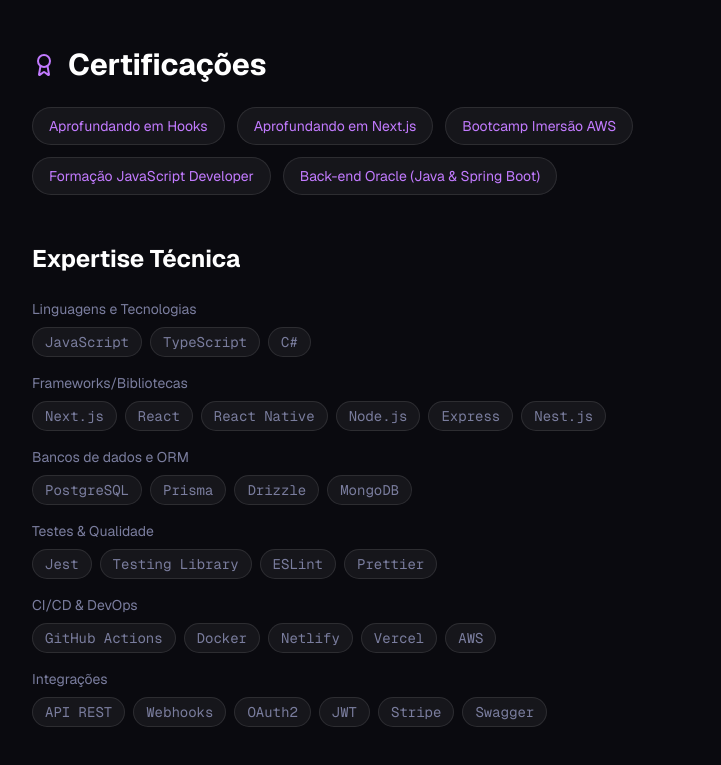
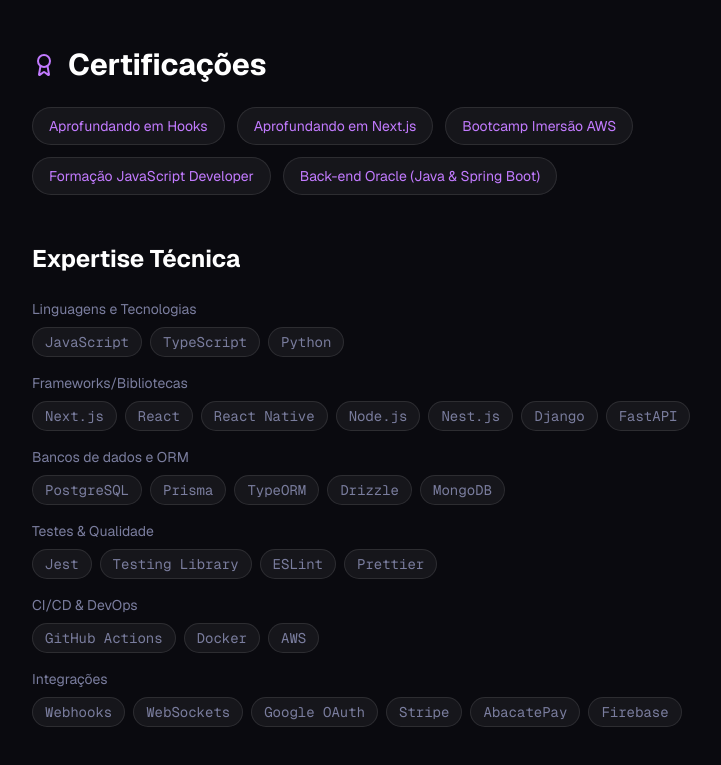
Before and after one commit to Gildaciolopes/interactive-portfolio, a Next.js app: page /about in a window 1280 px wide. Shown: the part 2613-3378 px from the top of the page, without its empty margins (380-1101 px from the left). Built offline with nearby package versions, Linux system fonts and the light colour scheme.

Commit message:
refactor: update technology stack in AboutPage to include Python, Django, FastAPI, and remove outdated entries

```diff
--- a/app/about/page.tsx
+++ b/app/about/page.tsx
@@ -632,7 +632,7 @@ export default function AboutPage() {
                           : "Languages & Technologies"}
                       </h4>
                       <div className="flex flex-wrap gap-2">
-                        {["JavaScript", "TypeScript", "C#"].map((tech) => (
+                        {["JavaScript", "TypeScript", "Python"].map((tech) => (
                           <code
                             key={tech}
                             className="px-3 py-1 bg-white/5 border border-white/10 rounded-full text-sm text-muted-foreground hover:border-purple-500/50 hover:text-purple-300 transition-colors"
@@ -652,8 +652,9 @@ export default function AboutPage() {
                           "React",
                           "React Native",
                           "Node.js",
-                          "Express",
                           "Nest.js",
+                          "Django",
+                          "FastAPI",
                         ].map((tech) => (
                           <code
                             key={tech}
@@ -671,16 +672,21 @@ export default function AboutPage() {
                           : "Databases & ORM"}
                       </h4>
                       <div className="flex flex-wrap gap-2">
-                        {["PostgreSQL", "Prisma", "Drizzle", "MongoDB"].map(
-                          (tech) => (
+                        {[
+                          "PostgreSQL",
+                          "Prisma",
+                          ,
+                          "TypeORM",
+                          "Drizzle",
+                          "MongoDB",
+                        ].map((tech) => (
                           <code
                             key={tech}
                             className="px-3 py-1 bg-white/5 border border-white/10 rounded-full text-sm text-muted-foreground hover:border-purple-500/50 hover:text-purple-300 transition-colors"
                           >
                             {tech}
                           </code>
-                          ),
-                        )}
+                        ))}
                       </div>
                     </div>
                     <div>
@@ -707,13 +713,7 @@ export default function AboutPage() {
                         CI/CD & DevOps
                       </h4>
                       <div className="flex flex-wrap gap-2">
-                        {[
-                          "GitHub Actions",
-                          "Docker",
-                          "Netlify",
-                          "Vercel",
-                          "AWS",
-                        ].map((tech) => (
+                        {["GitHub Actions", "Docker", "AWS"].map((tech) => (
                           <code
                             key={tech}
                             className="px-3 py-1 bg-white/5 border border-white/10 rounded-full text-sm text-muted-foreground hover:border-purple-500/50 hover:text-purple-300 transition-colors"
@@ -729,12 +729,12 @@ export default function AboutPage() {
                       </h4>
                       <div className="flex flex-wrap gap-2">
                         {[
-                          "API REST",
                           "Webhooks",
-                          "OAuth2",
-                          "JWT",
+                          "WebSockets",
+                          "Google OAuth",
                           "Stripe",
-                          "Swagger",
+                          "AbacatePay",
+                          "Firebase",
                         ].map((tech) => (
                           <code
                             key={tech}
```
Lines whose indentation alone changed are shown as unchanged.
